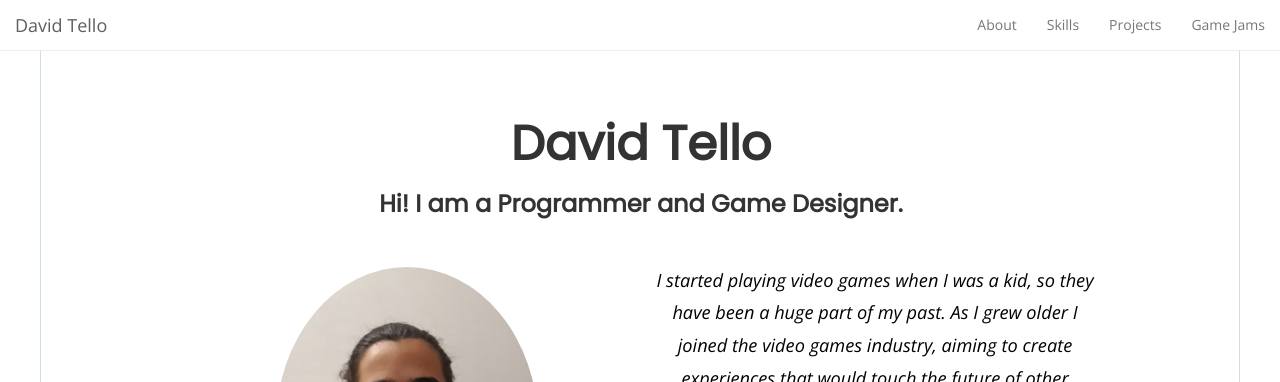
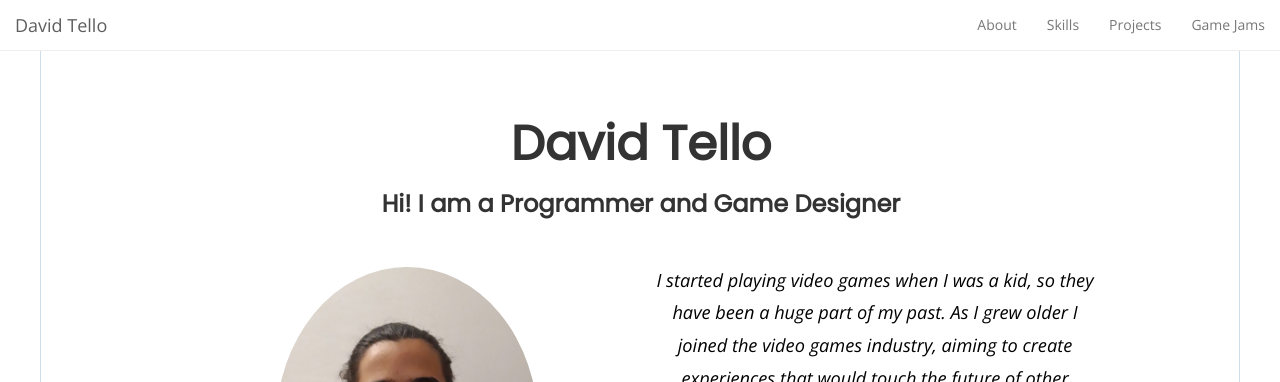
Before and after one commit to DavidTello1/Website, a Jekyll site: the page built from index.html, in a window 1280 px wide and 900 px high. Shown: the top 382 px of the window. Built offline with Jekyll 4.4.1, drawn with Linux system fonts in a browser that asks for light colours; nearby versions of some CDN libraries; the list of posts is cut into pages by our own code.

```diff
--- a/_config.yml
+++ b/_config.yml
@@ -14,7 +14,7 @@
 # You can create any custom variable you would like, and they will be accessible
 # in the templates via {{ site.myvariable }}.
 title: 'David Tello'
-description: 'Hi! I am a Programmer and Game Designer.'
+description: 'Hi! I am a Programmer and Game Designer'
 email: 'davidtellop@gmail.com'
 baseurl: '/Website' # the subpath of your site, e.g. /blog
 url: 'https://davidtello1.github.io/Website' # the base hostname & protocol for your site, e.g. http://example.com
```
